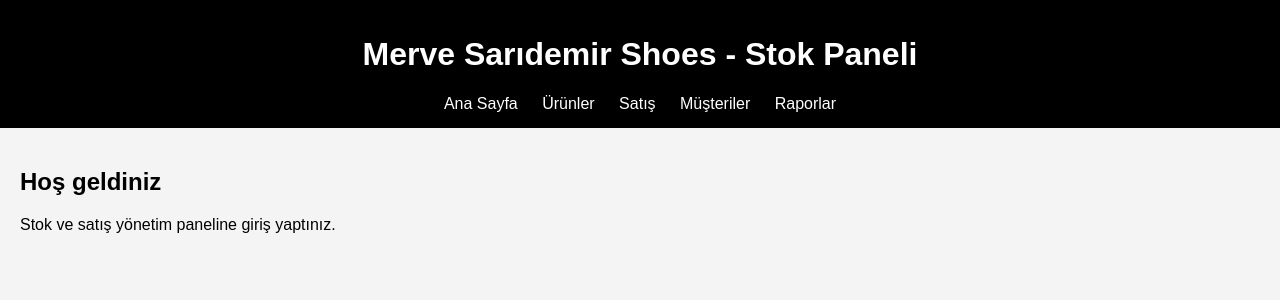
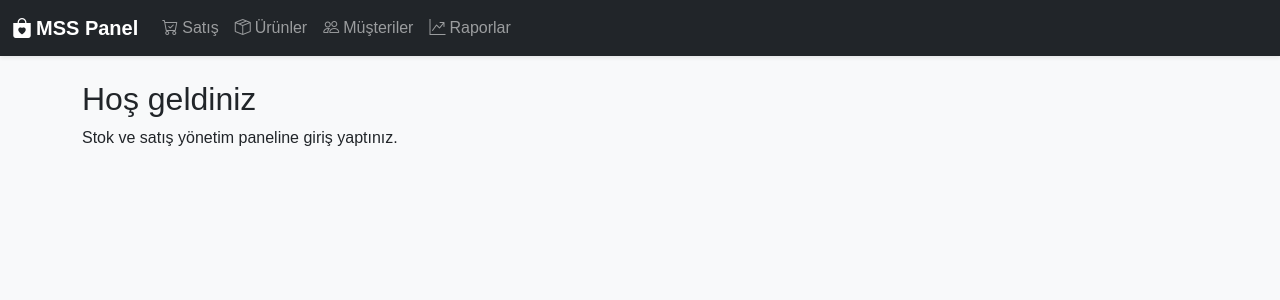
Before and after one commit to berdener/stokk, a Flask app: page / in a window 1280 px wide. Shown: the top 300 px of the page. Run offline with Flask 3, Linux system fonts and the light colour scheme; some libraries are stand-ins or nearby versions.

Commit message:
Update base.html

```diff
--- a/templates/base.html
+++ b/templates/base.html
@@ -1,23 +1,52 @@
-<!DOCTYPE html>
+<!doctype html>
 <html lang="tr">
 <head>
-  <meta charset="UTF-8">
-  <title>Stok ve Satış Paneli</title>
-  <link rel="stylesheet" href="{{ url_for('static', filename='css/style.css') }}">
+  <meta charset="utf-8">
+  <meta name="viewport" content="width=device-width, initial-scale=1">
+  <title>{{ title or "MSS Panel" }}</title>
+
+  <!-- Bootstrap 5 -->
+  <link href="https://cdn.jsdelivr.net/npm/bootstrap@5.3.3/dist/css/bootstrap.min.css" rel="stylesheet">
+  <!-- DataTables -->
+  <link href="https://cdn.datatables.net/1.13.6/css/dataTables.bootstrap5.min.css" rel="stylesheet">
+  <!-- Icons -->
+  <link href="https://cdn.jsdelivr.net/npm/bootstrap-icons@1.11.3/font/bootstrap-icons.css" rel="stylesheet">
+
+  <link href="{{ url_for('static', filename='css/style.css') }}" rel="stylesheet">
 </head>
-<body>
-  <header>
-    <h1>Merve Sarıdemir Shoes - Stok Paneli</h1>
-    <nav>
-      <a href="{{ url_for('index') }}">Ana Sayfa</a>
-      <a href="{{ url_for('urunler') }}">Ürünler</a>
-      <a href="{{ url_for('satis') }}">Satış</a>
-      <a href="{{ url_for('musteriler') }}">Müşteriler</a>
-      <a href="{{ url_for('raporlar') }}">Raporlar</a>
-    </nav>
-  </header>
-  <main>
-    {% block content %}{% endblock %}
-  </main>
+<body class="bg-light">
+<nav class="navbar navbar-expand-lg navbar-dark bg-dark shadow-sm sticky-top">
+  <div class="container-fluid">
+    <a class="navbar-brand fw-bold" href="{{ url_for('index') }}"><i class="bi bi-bag-heart-fill me-1"></i>MSS Panel</a>
+    <button class="navbar-toggler" data-bs-toggle="collapse" data-bs-target="#nav"><span class="navbar-toggler-icon"></span></button>
+    <div id="nav" class="collapse navbar-collapse">
+      <ul class="navbar-nav me-auto mb-2 mb-lg-0">
+        <li class="nav-item"><a class="nav-link" href="{{ url_for('satis') }}"><i class="bi bi-cart-check me-1"></i>Satış</a></li>
+        <li class="nav-item"><a class="nav-link" href="{{ url_for('urunler') }}"><i class="bi bi-box-seam me-1"></i>Ürünler</a></li>
+        <li class="nav-item"><a class="nav-link" href="{{ url_for('musteriler') }}"><i class="bi bi-people me-1"></i>Müşteriler</a></li>
+        <li class="nav-item"><a class="nav-link" href="{{ url_for('raporlar') }}"><i class="bi bi-graph-up-arrow me-1"></i>Raporlar</a></li>
+      </ul>
+    </div>
+  </div>
+</nav>
+
+<div class="container py-4">
+  {% with messages = get_flashed_messages(with_categories=true) %}
+    {% if messages %}
+      {% for category, msg in messages %}
+        <div class="alert alert-{{ category }} shadow-sm">{{ msg }}</div>
+      {% endfor %}
+    {% endif %}
+  {% endwith %}
+
+  {% block content %}{% endblock %}
+</div>
+
+<script src="https://cdn.jsdelivr.net/npm/bootstrap@5.3.3/dist/js/bootstrap.bundle.min.js"></script>
+<script src="https://code.jquery.com/jquery-3.7.1.min.js"></script>
+<script src="https://cdn.datatables.net/1.13.6/js/jquery.dataTables.min.js"></script>
+<script src="https://cdn.datatables.net/1.13.6/js/dataTables.bootstrap5.min.js"></script>
+<script src="https://cdn.jsdelivr.net/npm/chart.js@4.4.0/dist/chart.umd.min.js"></script>
+<script src="{{ url_for('static', filename='js/script.js') }}"></script>
 </body>
 </html>
```
